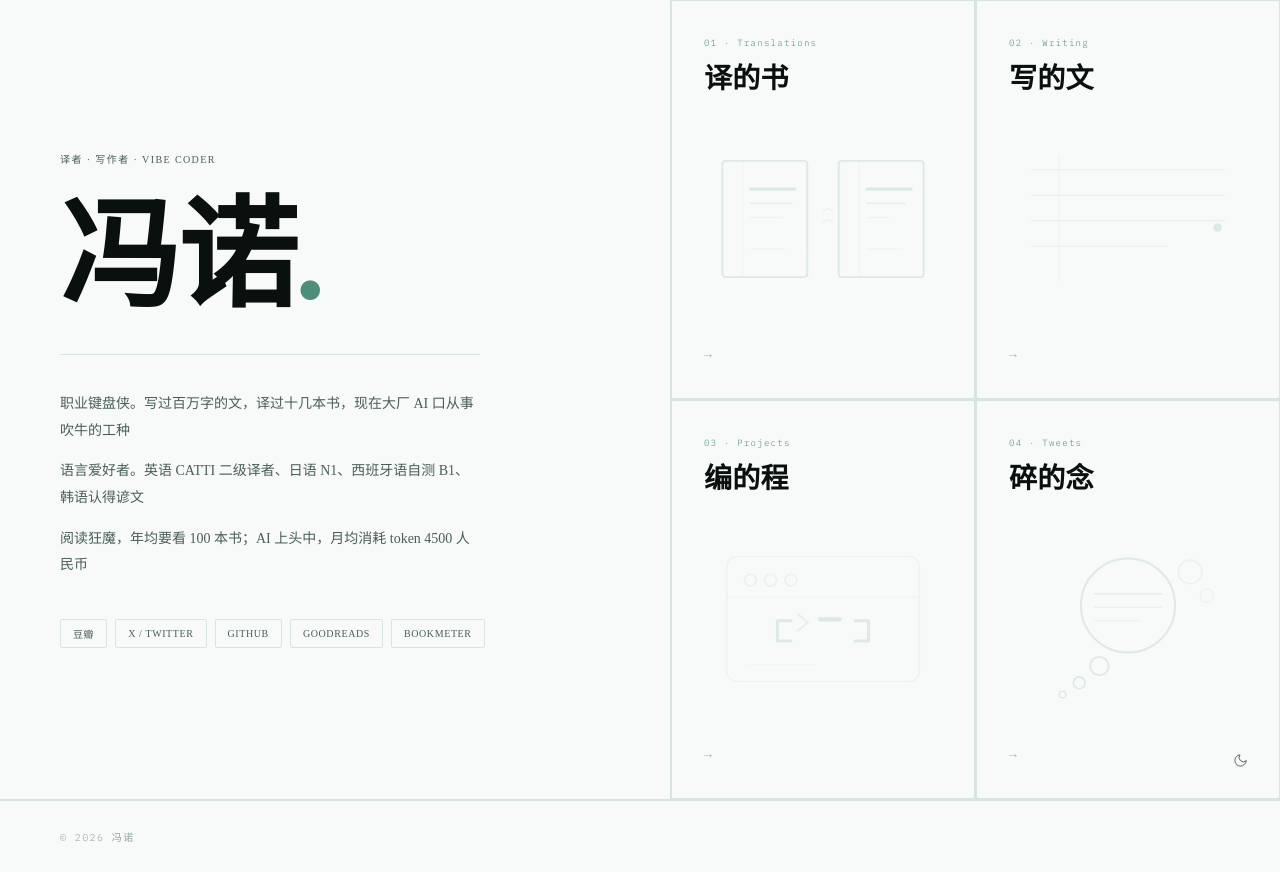
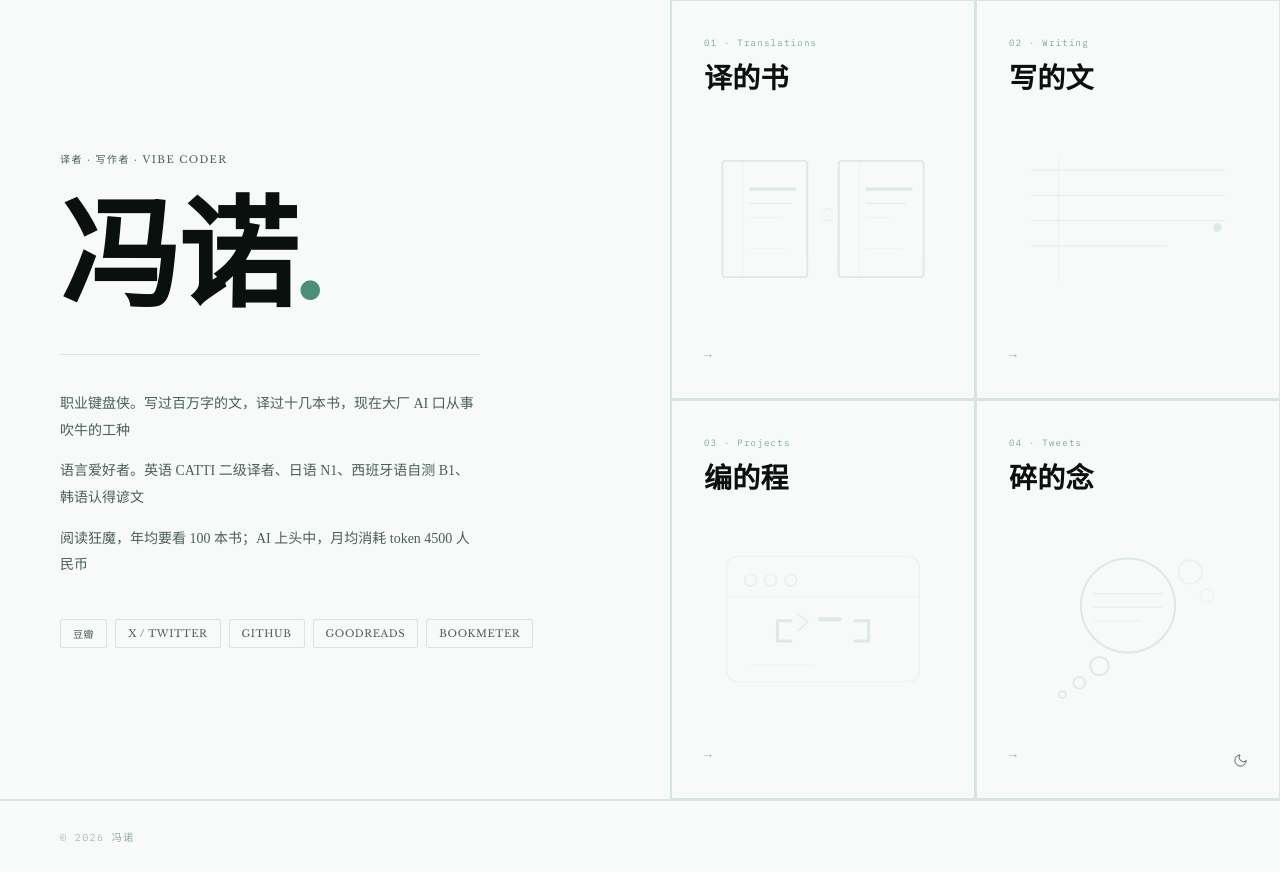
Before and after one commit to lippmann/fengnuo-astro, an Astro site: page / in a window 1280 px wide. Built offline with nearby package versions, Linux system fonts and the light colour scheme; Astro itself is replaced by a stand-in of ours.

Commit message:
auto: save changes

```diff
--- a/src/styles/global.css
+++ b/src/styles/global.css
@@ -1,5 +1,5 @@
 /* ── Fonts ── */
-@import url('https://fonts.googleapis.com/css2?family=Noto+Serif+SC:wght@300;400;500;700;900&family=IBM+Plex+Mono:ital,wght@0,200;0,300;0,400;1,300&display=swap');
+@import url('https://fonts.googleapis.com/css2?family=Noto+Serif+SC:wght@300;400;500;700;900&family=IBM+Plex+Mono:ital,wght@0,200;0,300;0,400;1,300&family=Libre+Baskerville:ital,wght@0,400;0,700;1,400&display=swap');
 
 /* ── Light theme (default) · 青瓷 Celadon ── */
 :root {
```
